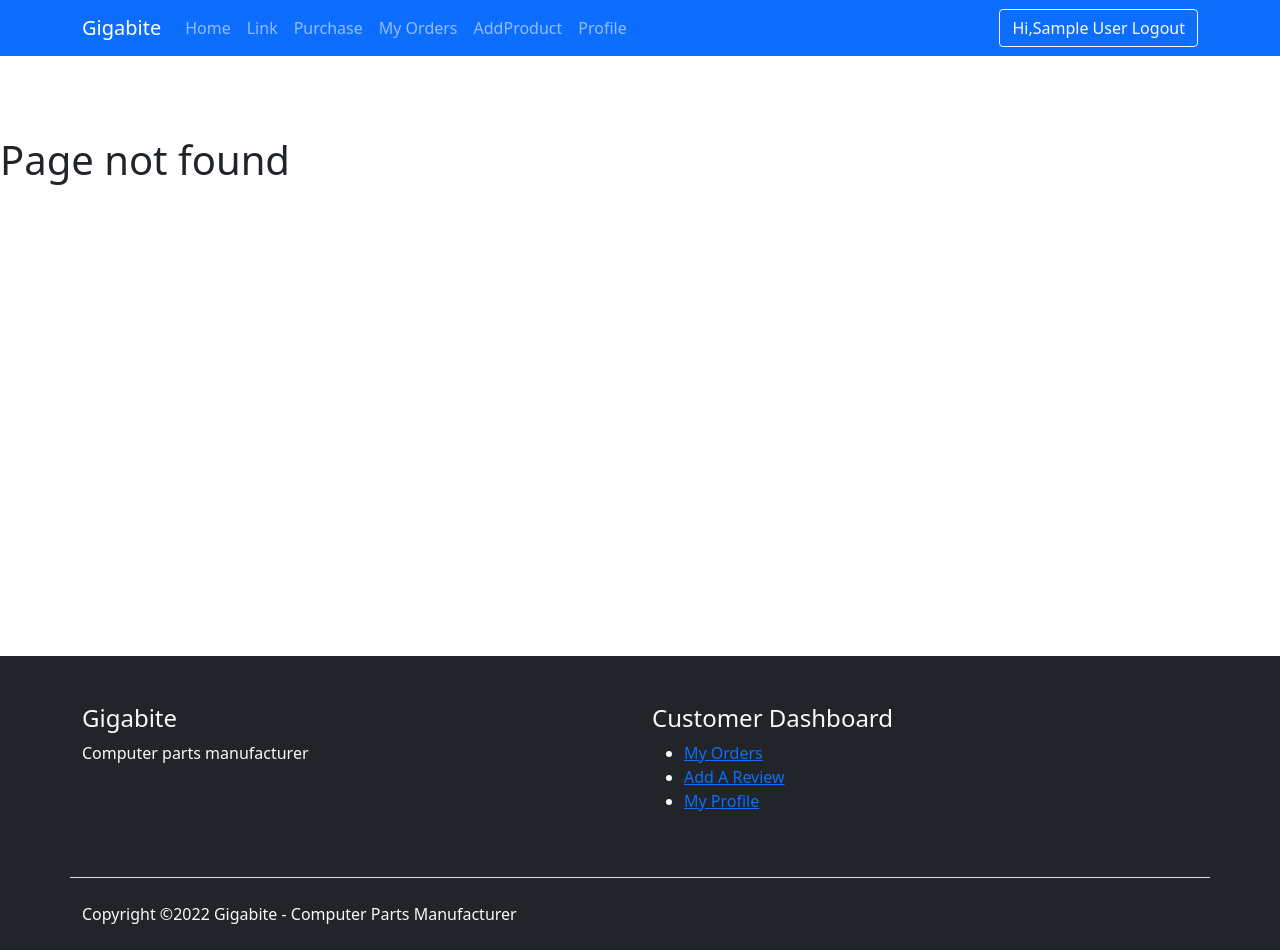
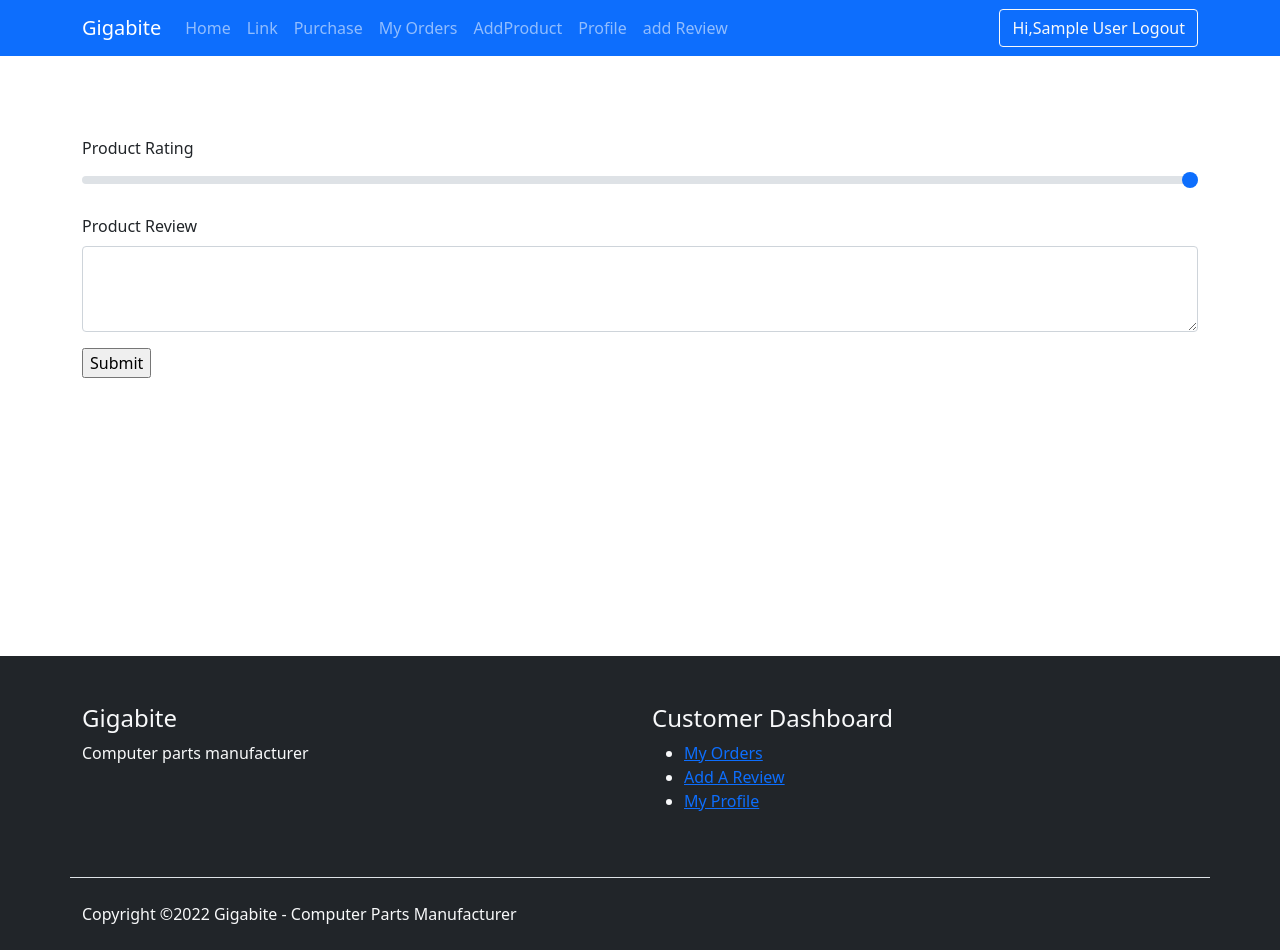
Before and after one commit to suzonkhan/computer-parts-manufacturer-client, a React (Create React App) app: page /add-review in a window 1280 px wide. Built offline with nearby package versions, Linux system fonts and the light colour scheme; no server answers; sample sign-in values are in the browser's storage.

Commit message:
Create add new feature

```diff
--- a/package.json
+++ b/package.json
@@ -15,6 +15,7 @@
     "react-dom": "^18.1.0",
     "react-firebase-hooks": "^5.0.3",
     "react-hook-form": "^7.31.2",
+    "react-rating": "^2.0.5",
     "react-router-dom": "^6.3.0",
     "react-scripts": "5.0.1",
     "react-toastify": "^9.0.1",
--- a/src/App.js
+++ b/src/App.js
@@ -15,6 +15,7 @@ import { ToastContainer } from 'react-toastify';
 import 'react-toastify/dist/ReactToastify.css';
 import MyOrders from './pages/Dashboard/MyOrders/MyOrders';
 import MyProfile from './pages/Dashboard/MyProfile/MyProfile';
+import AddReview from './pages/Dashboard/AddReview/AddReview';
 
 function App() {
   return (
@@ -27,6 +28,7 @@ function App() {
         <Route path="my-orders" element={<RequireAuth><MyOrders /></RequireAuth>} />
         <Route path="add-product" element={<RequireAuth><AddProduct /></RequireAuth>} />
         <Route path="my-profile" element={<RequireAuth><MyProfile /></RequireAuth>} />
+        <Route path="add-review" element={<RequireAuth><AddReview /></RequireAuth>} />
         <Route path="login" element={<Login />} />
         <Route path="registration" element={<Registration />} />
         <Route path="*" element={<NotFound />} />
--- a/src/pages/Dashboard/AddReview/AddReview.js
+++ b/src/pages/Dashboard/AddReview/AddReview.js
@@ -1,16 +1,36 @@
 import React from 'react';
 import { Col, Container, Form, Row } from 'react-bootstrap';
+import { useAuthState } from 'react-firebase-hooks/auth';
 import { useForm } from 'react-hook-form';
+import { toast } from 'react-toastify';
+import auth from '../../../firebase.init';
 
 const AddReview = () => {
+    const axios = require("axios").default;
     const {
         register,
         handleSubmit,
         watch,
         formState: { errors },
       } = useForm();
+      const [user] = useAuthState(auth);
       const onSubmit = (data, event) => {
-
+       const customerReview = {
+           ...data,
+           customerName: user.displayName,
+           customerEmail: user.email
+       }
+       console.log(customerReview);
+       axios
+      .post("http://localhost:5000/review", customerReview)
+      .then(function (response) {
+        // console.log(response);
+        toast("Review added successfully!");
+        event.target.reset();
+      })
+      .catch(function (error) {
+        console.log(error);
+      });
       }
     return (
         <div className="page-block">
@@ -18,61 +38,27 @@ const AddReview = () => {
           <Row>
             <Col>
               <form onSubmit={handleSubmit(onSubmit)}>
-                <Form.Group className="mb-3" controlId="formBasicEmail">
-                  <Form.Label>Product Name</Form.Label>
-                  <input
-                    className="form-control"
-                    {...register("productName", {
-                      required: true,
-                    })}
-                  />
-                </Form.Group>
+
 
                 <Form.Group className="mb-3" controlId="formBasicEmail">
-                  <Form.Label>Product Price</Form.Label>
+                  <Form.Label>Product Rating</Form.Label>
                   <input
-                    className="form-control"
-                    {...register("productPrice", {
+                  type="range"
+                  className='form-range'
+                  min="0" max="5" step="1"
+                    // className="form-control"
+                    {...register("productRating", {
                       required: true,
                     })}
                   />
                 </Form.Group>
                 <Form.Group className="mb-3" controlId="formBasicEmail">
-                  <Form.Label>Product Description</Form.Label>
-                  <input
-                    className="form-control"
-                    {...register("productDescription", {
-                      required: true,
-                    })}
-                  />
-                </Form.Group>
-                <Form.Group className="mb-3" controlId="formBasicEmail">
-                  <Form.Label>Product image</Form.Label>
-                  <input
-                    className="form-control"
-                    {...register("productPhoto", {
-                      required: true,
-                    })}
-                  />
-                </Form.Group>
-                <Form.Group className="mb-3" controlId="formBasicEmail">
-                  <Form.Label>Minimum order quantity</Form.Label>
-                  <input
-                    className="form-control"
-                    {...register("minimumQuantity", {
-                      required: true,
-                    })}
-                  />
-                </Form.Group>
-
-                <Form.Group className="mb-3" controlId="formBasicEmail">
-                  <Form.Label>Available quantity</Form.Label>
-                  <input
-                    className="form-control"
-                    {...register("availableQuantity", {
-                      required: true,
-                    })}
-                  />
+                  <Form.Label>Product Review</Form.Label>
+                  <Form.Control as="textarea"
+                  {...register("productReview", {
+                    required: true,
+                  })}
+                  rows={3} />
                 </Form.Group>
 
                 <input type="submit" />
--- a/src/shared/Header.js
+++ b/src/shared/Header.js
@@ -36,6 +36,9 @@ const Header = () => {
             <Link className="nav-link" to="/my-profile">
             Profile
             </Link>
+            <Link className="nav-link" to="/add-review">
+            add  Review
+            </Link>
           </Nav>
           {user ? (
             <Button onClick={()=>signOut(auth)} variant="outline-light">Hi,{user.displayName} Logout</Button>
```
Also changed, not shown: 1 other file (tests, documents, lock files or other folders).
